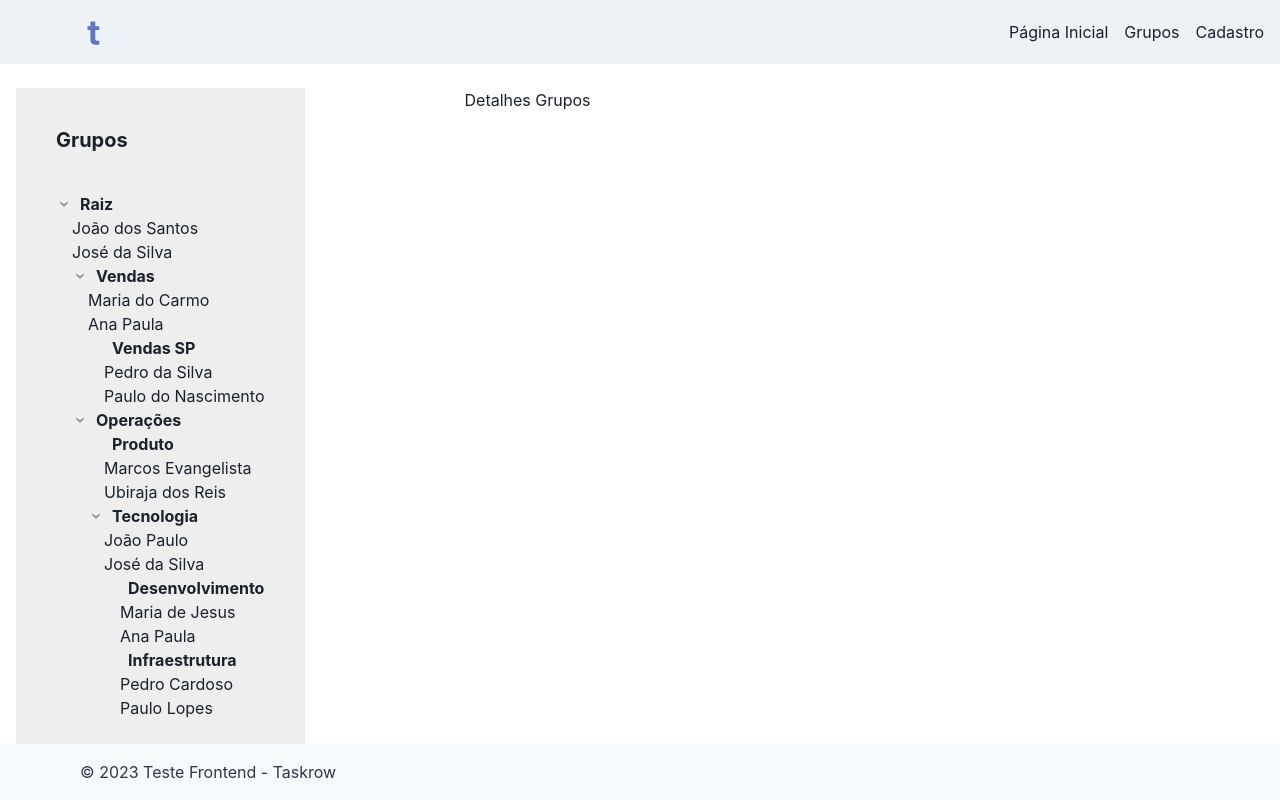
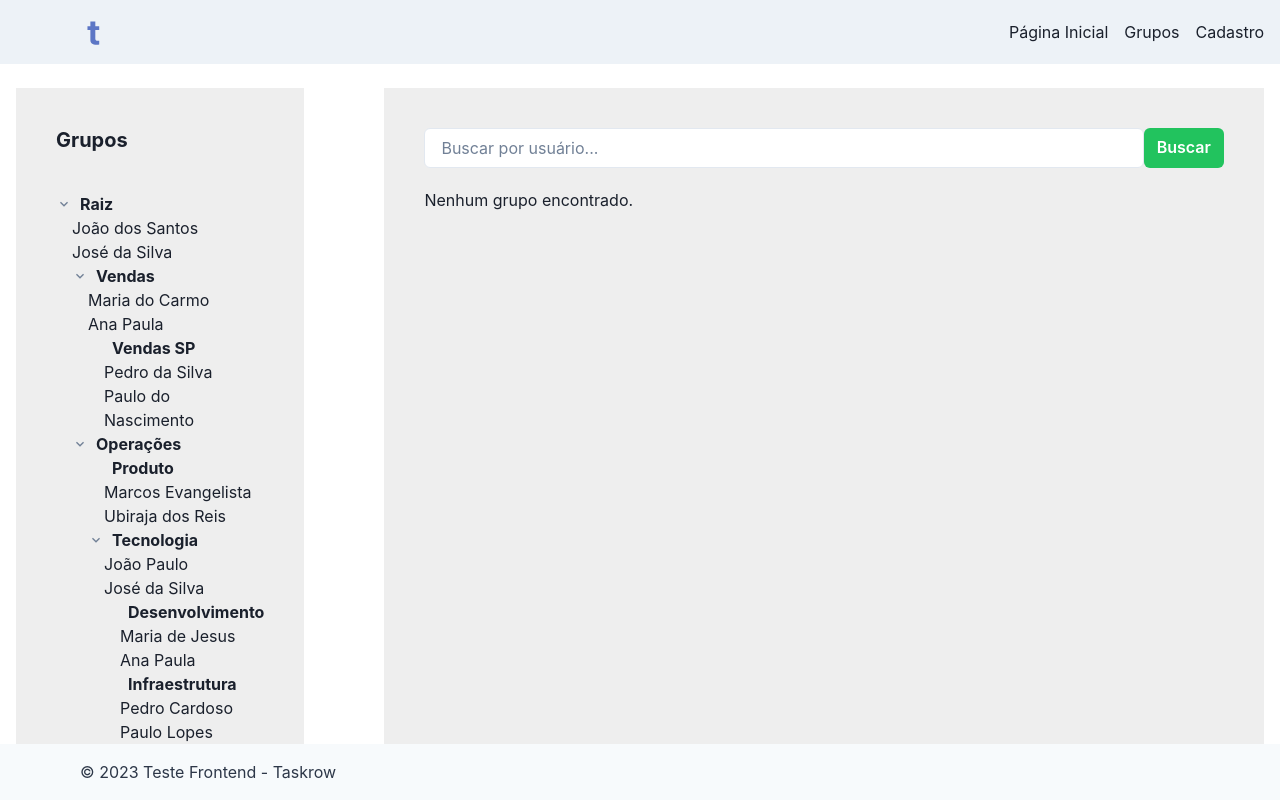
Before and after one commit to rebeccaaaaaaaaaaa/taskrow-teste, a React (Vite) app in the folder parte3/app/: page /grupos in a window 1280 px wide. Built offline with nearby package versions, Linux system fonts and the light colour scheme.

Commit message:
feat: create a search by user name term

```diff
--- a/parte3/app/src/pages/Grupos.tsx
+++ b/parte3/app/src/pages/Grupos.tsx
@@ -1,39 +1,67 @@
-import { Box, Container, Flex, Heading, List, ListItem, Text } from "@chakra-ui/react";
+import { Box, Button, Container, Flex, Heading, Input, List, ListItem, Text } from "@chakra-ui/react";
 import { ChevronRightIcon, ChevronDownIcon } from "@chakra-ui/icons";
 import { Grupo } from "../context";
-import { Link } from "react-router-dom"; // Importe o Link
+import { Link } from "react-router-dom";
 import { useGlobal } from "../hooks/useGlobal";
+import { useState } from "react";
 
 export function Grupos() {
-  const { grupos } = useGlobal()
+  const { grupos } = useGlobal();
+  const [searchTerm, setSearchTerm] = useState('');
+  const [filteredGroups, setFilteredGroups] = useState<Grupo[]>([]);
 
-  const renderGrupos = (grupos: Grupo[], depth = 0) => {
+  const filterGroupsByUser = (groups: Grupo[], username: string) => {
+    const filteredGroups: Grupo[] = [];
+
+    groups.forEach((group) => {
+      if (group.usuarios) {
+        group.usuarios.forEach((usuario) => {
+          if (usuario.nome.toLowerCase().includes(username.toLowerCase())) {
+            filteredGroups.push(group);
+          }
+        });
+      }
+
+      if (group.subGrupos) {
+        filteredGroups.push(...filterGroupsByUser(group.subGrupos, username));
+      }
+    });
+
+    return filteredGroups;
+  };
+
+  const handleSearch = () => {
+    const filtered = filterGroupsByUser(grupos, searchTerm);
+    setFilteredGroups(filtered);
+  };
+
+  const renderGroups = (groups: Grupo[]) => {
     return (
       <List>
-        {grupos.map((grupo) => (
-          <ListItem key={grupo.idGrupo}>
+        {groups.map((group) => (
+          <ListItem key={group.idGrupo}>
             <Flex align="center">
-              {grupo.subGrupos && grupo.subGrupos.length > 0 ? (
+              {group.subGrupos && group.subGrupos.length > 0 ? (
                 <ChevronDownIcon boxSize={4} color="gray.500" />
               ) : (
                 <ChevronRightIcon boxSize={4} color="transparent" />
               )}
-              <Link to={`/grupos/${grupo.idGrupo}`}> {/* Link para /grupos/:id */}
+              <Link to={`/grupos/${group.idGrupo}`}>{/* Link para /grupos/:id */}
                 <Text fontWeight="bold" ml={2}>
-                  {grupo.nome}
+                  {group.nome}
                 </Text>
               </Link>
             </Flex>
-            {grupo.usuarios && (
+            {group.usuarios && (
               <List ml={4}>
-                {grupo.usuarios.map((usuario) => (
+                {group.usuarios.map((usuario) => (
                   <ListItem key={usuario.idUsuario}>{usuario.nome}</ListItem>
                 ))}
               </List>
             )}
-            {grupo.subGrupos && (
+            {group.subGrupos && (
               <List ml={4}>
-                {renderGrupos(grupo.subGrupos, depth + 1)}
+                {renderGroups(group.subGrupos)}
               </List>
             )}
           </ListItem>
@@ -44,13 +72,28 @@ export function Grupos() {
 
   return (
     <Container maxW="8xl">
-      <Flex justifyContent="" gap="10rem" mt={6}>
+      <Flex justifyContent="" gap="5rem" mt={6}>
         <Box background="#eee" p={10}>
           <Heading as={'h1'} fontSize={20} mb={10}>Grupos</Heading>
-          {renderGrupos(grupos)}
+          {renderGroups(grupos)}
         </Box>
-        <Box>
-          <h1>Detalhes Grupos</h1>
+        <Box background="#eee" p={10} width={'100%'}>
+          <Flex>
+          <Input
+              placeholder="Buscar por usuário..."
+              background="#fff"
+              value={searchTerm}
+              onChange={(e) => setSearchTerm(e.target.value)}
+            />
+            <Button onClick={handleSearch} colorScheme="whatsapp">Buscar</Button>
+          </Flex>
+            {filteredGroups.length === 0 ? (
+              <Box mt={5}>Nenhum grupo encontrado.</Box>
+            ) : (
+              <Box mt={5}>
+                {renderGroups(filteredGroups)}
+              </Box>
+            )}
         </Box>
       </Flex>
     </Container>
```
